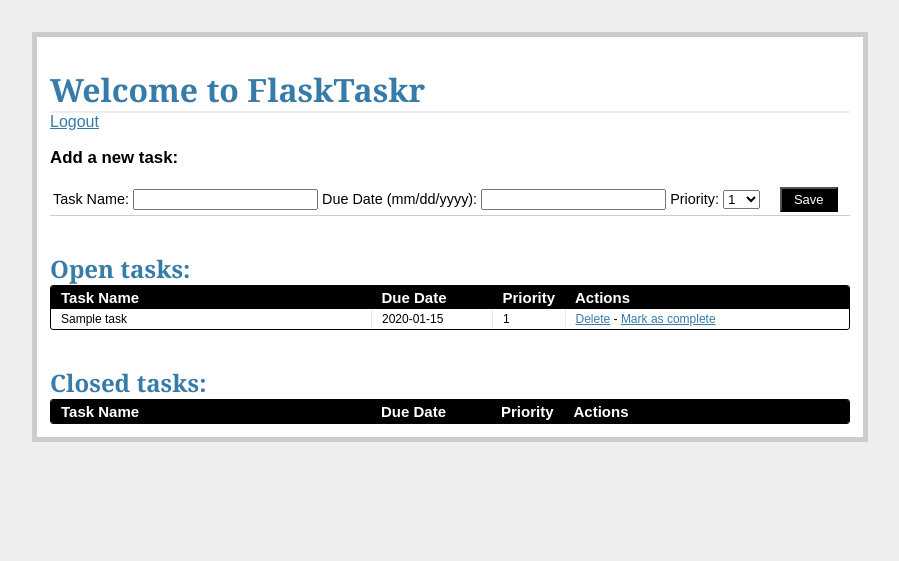
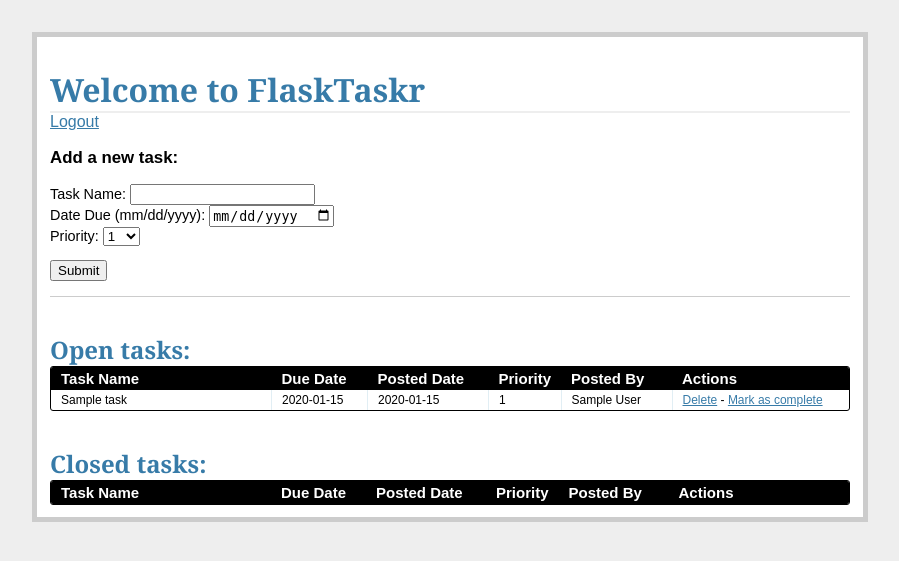
Before and after one commit to googoos/flasktaskr, a Flask app: page /tasks/ in a window 1280 px wide. Shown: the top 561 px of the page, without its empty margins (190-1089 px from the left). Run offline with Flask 2, Linux system fonts and the light colour scheme; the visitor is signed in with stand-in values (Sample User, id 1); tables that the repository leaves empty hold one stand-in row (values such as "Sample post"); lists and menus that the app fills with data are empty.

Commit message:
add session

```diff
--- a/project/_config.py
+++ b/project/_config.py
@@ -7,6 +7,7 @@ basedir = os.path.abspath(os.path.dirname(__file__))
 
 DATABASE = 'flasktaskr.db'
 WTF_CSRF_ENABLED = True
+CSRF_ENABLED = True
 SECRET_KEY = 'YourSecretKey'
 
 # define the full path for the DATABASE
--- a/project/models.py
+++ b/project/models.py
@@ -16,7 +16,7 @@ class Task(db.Model):
     status = db.Column(db.Integer)
     user_id = db.Column(db.Integer, db.ForeignKey('users.id'))
 
-    def __init__(self, name, due_date, priority, status):
+    def __init__(self, name, due_date, priority, posted_date, status, user_id):
         self.name = name
         self.due_date = due_date
         self.priority = priority
--- a/project/templates/tasks.html
+++ b/project/templates/tasks.html
@@ -5,41 +5,15 @@
 <a href="/logout">Logout</a>
 <div class="add-task">
     <h3>Add a new task:</h3>
-    <table>
-        <tr>
-            <form action="{{ url_for('new_task') }}" method="post">
-                {{ form.csrf_token }}
-                <td>
-                    <label>Task Name:</label>
-                    <input name="name" type="text">
-                </td>
-                <td>
-                    <label>Due Date (mm/dd/yyyy):</label>
-                    <input name="due_date" type="text" width="120px">
-                </td>
-                <td>
-                    <label>Priority:</label>
-                    <select name="priority" width="100px">
-                        <option value="1">1</option>
-                        <option value="2">2</option>
-                        <option value="3">3</option>
-                        <option value="4">4</option>
-                        <option value="5">5</option>
-                        <option value="6">6</option>
-                        <option value="7">7</option>
-                        <option value="8">8</option>
-                        <option value="9">9</option>
-                        <option value="10">10</option>
-                    </select>
-                </td>
-                <td>
-                    &nbsp;
-                    &nbsp;
-                    <input class="button" type="submit" value="Save">
-                </td>
-            </form>
-        </tr>
-    </table>
+        <form action="{{ url_for('new_task') }}" method="post">
+            {{ form.csrf_token }}
+            <p>
+                {{ form.name.label }}: {{ form.name }}<br>
+                {{ form.due_date.label }}: {{ form.due_date }}<br>
+                {{ form.priority.label }}: {{ form.priority }}
+            </p>
+            <p><input type="submit" value="Submit"></p>
+        </form>
 </div>
 <div class="'entries">
     <br>
@@ -49,17 +23,21 @@
         <table>
             <thead>
                 <tr>
-                    <th width="300px"><strong>Task Name</strong></th>
-                    <th width="100px"><strong>Due Date</strong></th>
+                    <th width="200px"><strong>Task Name</strong></th>
+                    <th width="75px"><strong>Due Date</strong></th>
+                    <th width="100px"><strong>Posted Date</strong></th>
                     <th width="50px"><strong>Priority</strong></th>
+                    <th width="90px"><strong>Posted By</strong></th>
                     <th><strong>Actions</strong></th>
                 </tr>
             </thead>
             {% for task in open_tasks %}
                 <tr>
-                    <td width="300px">{{ task.name }}</td>
-                    <td width="100px">{{ task.due_date }}</td>
+                    <td width="200px">{{ task.name }}</td>
+                    <td width="75px">{{ task.due_date }}</td>
+                    <td width="100px">{{ task.posted_date }}</td>
                     <td width="50px">{{ task.priority }}</td>
+                    <td width="90px">{{ task.poster.name }}</td>
                     <td>
                         <a href="{{ url_for('delete_entry', task_id =
                             task.task_id) }}">Delete</a> -
@@ -70,26 +48,30 @@
             {% endfor %}
         </table>
     </div>
-    <br>
-    <br>
 </div>
+<br>
+<br>
 <div class="entries">
     <h2>Closed tasks:</h2>
     <div class="datagrid">
         <table>
             <thead>
                 <tr>
-                    <th width="300px"><strong>Task Name</strong></th>
-                    <th width="100px"><strong>Due Date</strong></th>
+                    <th width="200px"><strong>Task Name</strong></th>
+                    <th width="75px"><strong>Due Date</strong></th>
+                    <th width="100px"><strong>Posted Date</strong></th>
                     <th width="50px"><strong>Priority</strong></th>
+                    <th width="90px"><strong>Posted By</strong></th>
                     <th><strong>Actions</strong></th>
                 </tr>
             </thead>
             {% for task in closed_tasks %}
                 <tr>
-                    <td width="300px">{{ task.name }}</td>
-                    <td width="100px">{{ task.due_date }}</td>
+                    <td width="200px">{{ task.name }}</td>
+                    <td width="75px">{{ task.due_date }}</td>
+                    <td width="100px">{{ task.posted_date }}</td>
                     <td width="50px">{{ task.priority }}</td>
+                    <td width="50px">{{ task.poster.name }}</td>
                 <td>
                     <a href="{{ url_for('delete_entry', task_id =
                         task.task_id) }}">Delete</a>
--- a/project/views.py
+++ b/project/views.py
@@ -6,6 +6,7 @@ from functools import wraps
 from flask import Flask, flash, redirect, render_template, request, session, \
     url_for
 from flask.ext.sqlalchemy import SQLAlchemy
+import datetime
 
 # config
 app = Flask(__name__)
@@ -33,6 +34,7 @@ def login_required(test):
 def logout():
     """Logout page."""
     session.pop('logged_in', None)
+    session.pop('user_id', None)
     flash('Goodbye!')
     return redirect(url_for('login'))
 
@@ -47,6 +49,7 @@ def login():
             user = User.query.filter_by(name=request.form['name']).first()
             if user is not None and user.password == request.form['password']:
                 session['logged_in'] = True
+                session['user_id'] = user.id
                 flash('Welcome')
                 return redirect(url_for('tasks'))
             else:
@@ -104,12 +107,18 @@ def new_task():
                 form.name.data,
                 form.due_date.data,
                 form.priority.data,
-                '1'
+                datetime.datetime.utcnow(),
+                '1',
+                session['user_id']
             )
             db.session.add(new_task)
             db.session.commit()
             flash('New entry was successfully posted. Thanks.')
-    return redirect(url_for('tasks'))
+            return redirect(url_for('tasks'))
+        else:
+            flash('All fields are required.')
+            return redirect(url_for('tasks'))
+    return render_template('tasks.html', form=form)
 
 
 # mark task as complete
```
Also changed, not shown: project/db_migrate.py (added, +25 -0 lines).
